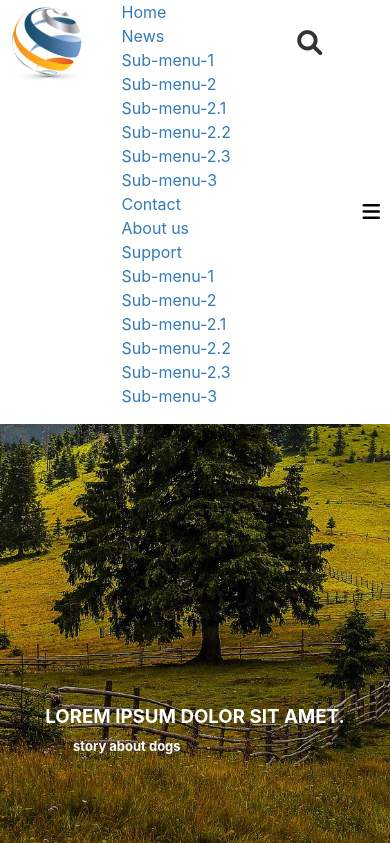
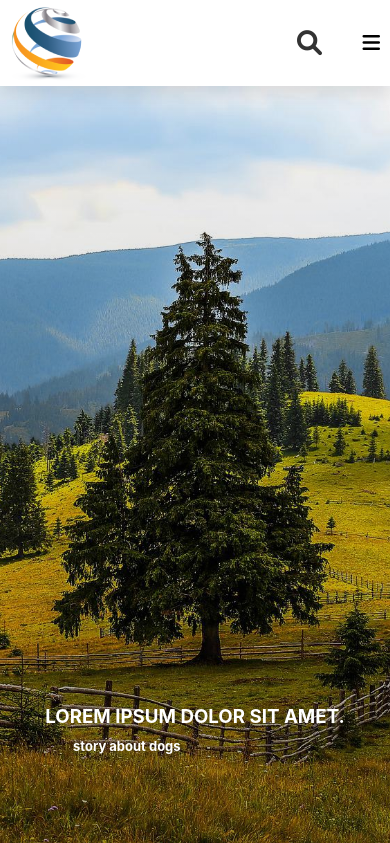
Before and after one commit to nthieu01072016/My-Viet-group-jsc, a PHP site: page / in a window 390 px wide. Shown: the top 843 px of the page. Run offline with PHP 8.4, Linux system fonts and the light colour scheme.

Commit message:
Add files via upload

```diff
--- a/css/style.css
+++ b/css/style.css
@@ -40,25 +40,25 @@ body {
     flex: 20%;
 }
 
-/* TOP-NAV */
+/* ======================================================NAV====================================================== */
 
-#header #nav {
+#header .nav {
     background-color: #fff;
     flex: 60%;
 }
 
-#header #nav .main-menu {
+#header .nav .main-menu {
     display: flex;
     list-style: none;
     margin-bottom: 0;
 }
 
-#header #nav .main-menu li {
+#header .nav .main-menu li {
     position: relative;
     margin-right: 32px;
 }
 
-/* #header #nav .main-menu li.has-child::after {
+/* #header .nav .main-menu li.has-child::after {
     font-family: "Font Awesome 5 Free";
     font-weight: 900;
     content: "\f107";
@@ -70,7 +70,7 @@ body {
 } */
 
 /* Style the links inside the navigation bar */
-#header #nav .main-menu li a {
+#header .nav .main-menu li a {
     color: #222;
     text-align: center;
     margin: 30px 15px;
@@ -81,8 +81,8 @@ body {
     background: none;
 }
 
-#header #nav .main-menu .sub-menu,
-#header #nav .main-menu .sub-menu-child {
+#header .nav .main-menu .sub-menu,
+#header .nav .main-menu .sub-menu-child {
     position: absolute;
     display: none;
     background: #fff;
@@ -90,35 +90,35 @@ body {
     z-index: 2;
 }
 
-#header #nav .main-menu .sub-menu>li>a:first-child {
+#header .nav .main-menu .sub-menu>li>a:first-child {
     margin-top: 0;
 }
 
-#header #nav .main-menu .sub-menu .sub-menu-child {
+#header .nav .main-menu .sub-menu .sub-menu-child {
     left: 163px;
     min-width: 200px;
-    top: 0;
+    top: -30px;
 }
 
-#header #nav .main-menu>li:hover>.sub-menu {
+#header .nav .main-menu>li:hover>.sub-menu {
     display: block;
 }
 
-#header #nav .main-menu>li .sub-menu li:hover .sub-menu-child {
+#header .nav .main-menu>li .sub-menu li:hover .sub-menu-child {
     display: block;
 }
 
 /* Change the color of links on hover */
-#header #nav .main-menu li a:hover {
+#header .nav .main-menu li a:hover {
     color: #dca447;
 }
 
 /* Add a color to the active/current link */
-#header #nav .main-menu li a.active {
+#header .nav .main-menu li a.active {
     border-bottom: 3px solid #dca447;
 }
 
-/* FORM SEARCH */
+/*======================================================FORM SEARCH====================================================== */
 
 #header .icons {
     flex: 20%;
@@ -172,9 +172,9 @@ body {
     cursor: pointer;
 }
 
-/* CONTENT */
+/*======================================================CONTENT====================================================== */
 
-/* BANNER */
+/*======================================================BANNER====================================================== */
 
 #content .banner {
     position: relative;
@@ -214,7 +214,7 @@ body {
     text-align: center;
 }
 
-/* ANIMATE-TEXT */
+/*======================================================ANIMATE-TEXT====================================================== */
 
 #content .banner h1 {
     position: absolute;
@@ -236,7 +236,7 @@ body {
     }
 } */
 
-/* SLOGAN */
+/*======================================================SLOGAN====================================================== */
 
 #content .slogan {
     font-weight: bold;
@@ -295,7 +295,7 @@ body {
     text-decoration: none;
 }
 
-/* SLIDE */
+/*======================================================SLIDE====================================================== */
 
 .box-4 {
     background: #e5d2ae;
@@ -415,7 +415,7 @@ img {
     }
 }
 
-/* DISPLAY-CONTENT */
+/*======================================================DISPLAY-CONTENT====================================================== */
 
 .wp-display-content {
     max-width: 1170px;
@@ -503,7 +503,7 @@ img {
 }
 
 
-/* FOOTER */
+/*======================================================FOOTER====================================================== */
 
 #wp-footer {
     margin-top: 90px;
@@ -576,6 +576,22 @@ img {
 
 @media (max-width:991px) {
 
+    /* #header .nav .main-menu>li:hover>.sub-menu,
+    #header .nav .main-menu>li .sub-menu>li:hover .sub-menu-child {
+        display: none;
+    }
+
+    #header .nav.is-show1 .main-menu>li .sub-menu,
+    #header .nav.is-show2 .main-menu>li .sub-menu>li .sub-menu-child {
+        display: block;
+    }
+
+    #header .nav.is-show1 .main-menu>li .sub-menu>li .sub-menu-child,
+    #header .nav .main-menu>li>.sub-menu {
+        left: 10px;
+        position: relative;
+    } */
+
     #header #toggle {
         display: inline-block;
         order: 2;
@@ -587,7 +603,7 @@ img {
         order: 1;
     }
 
-    #header #nav {
+    #header .nav {
         display: none;
         position: absolute;
         top: 85px;
@@ -596,40 +612,44 @@ img {
         z-index: 3;
     }
 
-    #header #nav .main-menu {
+    #header .nav .main-menu {
         display: block;
     }
 
-    #header #nav .main-menu li {
+    #header .nav .main-menu li {
         margin-right: 0;
     }
 
-    #header #nav .main-menu li a {
+    #header .nav .main-menu li a {
         margin-left: 10px;
         text-align: left;
     }
 
-    #header #nav .main-menu li a.active {
+    #header .nav .main-menu li a.active {
         border-bottom: none;
     }
 
-    #header #nav .main-menu .sub-menu {
+    /* #header .nav .main-menu li a.active {
+        border-bottom: none;
+    }
+
+    #header .nav .main-menu .sub-menu {
         position: relative;
     }
 
-    #header #nav .main-menu .sub-menu .sub-menu {
+    #header .nav .main-menu .sub-menu .sub-menu {
         left: 0;
     }
 
-    #header #nav .main-menu li:hover>.sub-menu {
+    #header .nav .main-menu li:hover>.sub-menu {
         display: block;
         left: 10px;
     }
 
-    #header #nav .main-menu .sub-menu li:hover>.sub-menu {
+    #header .nav .main-menu .sub-menu li:hover>.sub-menu {
         display: block;
         left: 10px;
-    }
+    } */
 
     #header #search-form.active {
         transform: scaleY(1);
@@ -730,6 +750,22 @@ img {
 
 @media (max-width:768px) {
 
+    /* #header .nav .main-menu>li:hover>.sub-menu,
+    #header .nav .main-menu>li .sub-menu>li:hover .sub-menu-child {
+        display: none;
+    }
+
+    #header .nav.is-show1 .main-menu>li .sub-menu,
+    #header .nav.is-show2 .main-menu>li .sub-menu>li .sub-menu-child {
+        display: block;
+    }
+
+    #header .nav.is-show1 .main-menu>li .sub-menu>li .sub-menu-child,
+    #header .nav .main-menu>li>.sub-menu {
+        left: 10px;
+        position: relative;
+    } */
+
     #header #toggle {
         display: inline-block;
         order: 2;
@@ -741,7 +777,7 @@ img {
         order: 1;
     }
 
-    #header #nav {
+    #header .nav {
         display: none;
         position: absolute;
         top: 85px;
@@ -750,40 +786,44 @@ img {
         z-index: 3;
     }
 
-    #header #nav .main-menu {
+    #header .nav .main-menu {
         display: block;
     }
 
-    #header #nav .main-menu li {
+    #header .nav .main-menu li {
         margin-right: 0;
     }
 
-    #header #nav .main-menu li a {
+    #header .nav .main-menu li a {
         margin-left: 10px;
         text-align: left;
     }
 
-    #header #nav .main-menu li a.active {
+    #header .nav .main-menu li a.active {
         border-bottom: none;
     }
 
-    #header #nav .main-menu .sub-menu {
+    /* #header .nav .main-menu li a.active {
+        border-bottom: none;
+    }
+
+    #header .nav .main-menu .sub-menu {
         position: relative;
     }
 
-    #header #nav .main-menu .sub-menu .sub-menu {
+    #header .nav .main-menu .sub-menu .sub-menu {
         left: 0;
     }
 
-    #header #nav .main-menu li:hover>.sub-menu {
+    #header .nav .main-menu li:hover>.sub-menu {
         display: block;
         left: 10px;
     }
 
-    #header #nav .main-menu .sub-menu li:hover>.sub-menu {
+    #header .nav .main-menu .sub-menu li:hover>.sub-menu {
         display: block;
         left: 10px;
-    }
+    } */
 
     #header #search-form.active {
         transform: scaleY(1);
@@ -884,6 +924,29 @@ img {
 
 @media screen and (max-width: 450px) {
 
+    #header .nav .main-menu>li:hover>.sub-menu,
+    #header .nav .main-menu>li .sub-menu>li:hover .sub-menu-child {
+        display: none;
+    }
+
+    #header .nav.is-show1 .main-menu .li1 .sub-menu,
+    #header .nav.is-show2 .main-menu .li1 .sub-menu .li1-1 .sub-menu-child {
+        display: block;
+    }
+
+    #header .nav.is-show3 .main-menu .li2 .sub-menu,
+    #header .nav.is-show4 .main-menu .li2 .sub-menu .li2-1 .sub-menu-child {
+        display: block;
+        position: relative;
+        left: 10px;
+    }
+
+    #header .nav.is-show1 .main-menu>li .sub-menu>li .sub-menu-child,
+    #header .nav .main-menu>li>.sub-menu {
+        left: 10px;
+        position: relative;
+    }
+
     #header #toggle {
         display: inline-block;
         order: 2;
@@ -895,7 +958,7 @@ img {
         order: 1;
     }
 
-    #header #nav {
+    #header .nav {
         display: none;
         position: absolute;
         top: 85px;
@@ -904,40 +967,48 @@ img {
         z-index: 3;
     }
 
-    #header #nav .main-menu {
+    #header .nav .main-menu {
         display: block;
     }
 
-    #header #nav .main-menu li {
+    #header .nav .main-menu li {
         margin-right: 0;
     }
 
-    #header #nav .main-menu li a {
+    #header .nav .main-menu li a {
         margin-left: 10px;
         text-align: left;
     }
 
-    #header #nav .main-menu li a.active {
+    #header .nav .main-menu li a.active {
         border-bottom: none;
     }
 
-    #header #nav .main-menu .sub-menu {
+    #header .nav .main-menu .sub-menu .sub-menu-child {
+        top: 0;
+    }
+
+    /* #header .nav .main-menu li a.active {
+        border-bottom: none;
+    }
+
+    #header .nav .main-menu .sub-menu {
         position: relative;
     }
 
-    #header #nav .main-menu .sub-menu .sub-menu {
+    #header .nav .main-menu .sub-menu .sub-menu {
         left: 0;
     }
 
-    #header #nav .main-menu li:hover>.sub-menu {
+    #header .nav .main-menu li:hover>.sub-menu {
         display: block;
         left: 10px;
     }
 
-    #header #nav .main-menu .sub-menu li:hover>.sub-menu {
+    #header .nav .main-menu .sub-menu li:hover>.sub-menu {
         display: block;
         left: 10px;
-    }
+    } */
 
     #header #search-form.active {
         transform: scaleY(1);
```
